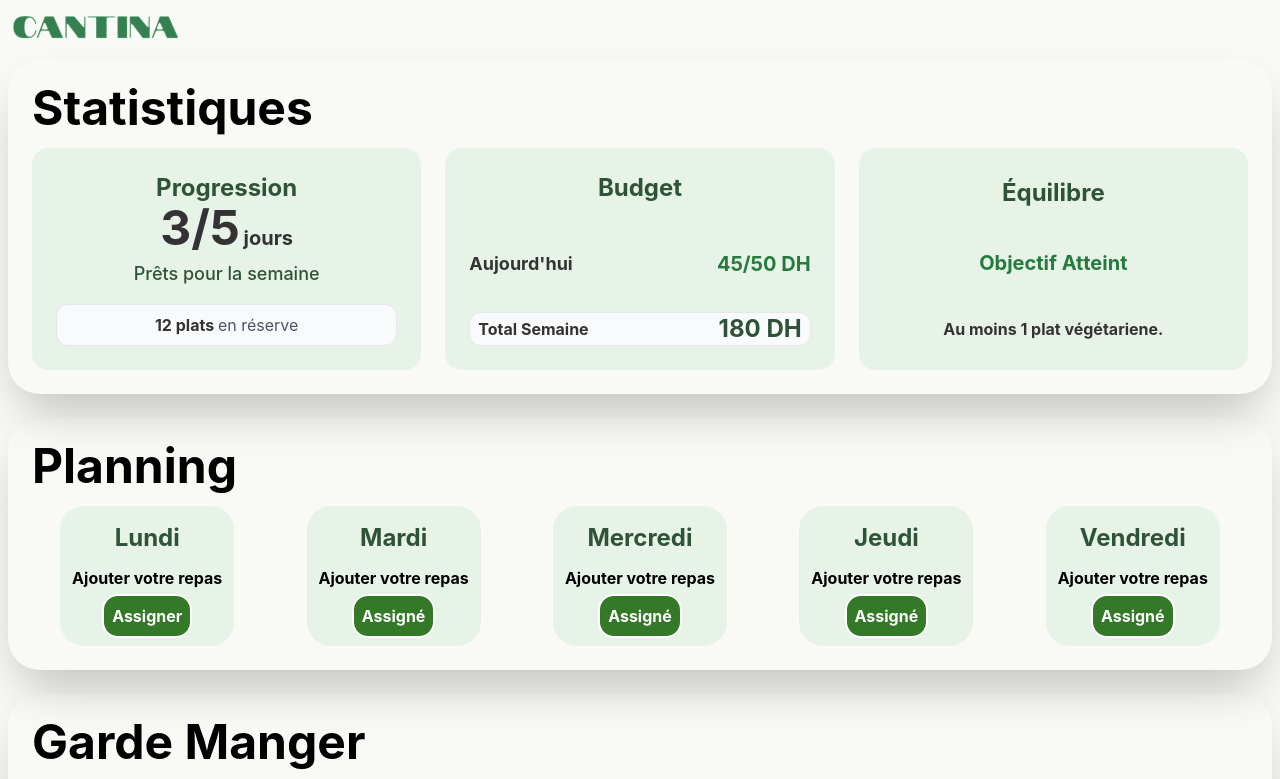
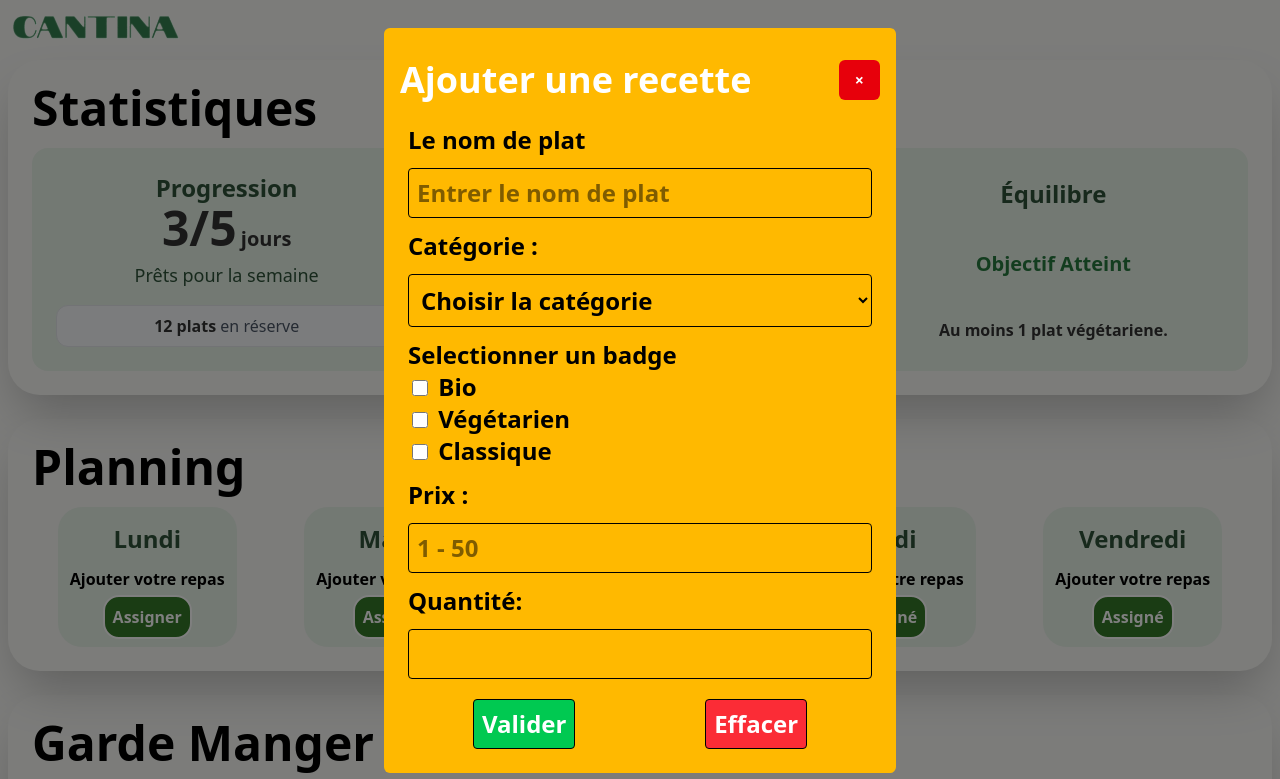
Before and after one commit to Abdellah-Belaalia/Cantine, a website: page index.html in a window 1280 px wide. Shown: the top 779 px of the page. Drawn offline with nearby package versions, Linux system fonts and the light colour scheme.

Commit message:
feat: interactive popup

```diff
--- a/index.html
+++ b/index.html
@@ -4,7 +4,8 @@
     <meta charset="UTF-8" />
     <meta name="viewport" content="width=device-width, initial-scale=1.0" />
     <title>Cantina</title>
-    <link rel="stylesheet" href="CSS/output.css" />
+
+    <script src="https://cdn.jsdelivr.net/npm/@tailwindcss/browser@4"></script>
   </head>
   <body class="bg-[#F9F9F6] font-sans font-bold">
     <header>
@@ -22,47 +23,61 @@
     </header>
 
     <main class="flex flex-col gap-2">
-
       <section class="shadow-2xl rounded-4xl p-4 m-2 h-fit">
         <h1 class="text-5xl p-2">Statistiques</h1>
 
         <div class="grid grid-cols-1 md:grid-cols-3 gap-6 p-2">
-
-    <article class="rounded-2xl p-6 h-full bg-[#E8F3E8] flex flex-col justify-center items-center text-center">
+          <article
+            class="rounded-2xl p-6 h-full bg-[#E8F3E8] flex flex-col justify-center items-center text-center"
+          >
             <h2 class="text-2xl text-[#2E5339]">Progression</h2>
             <div class="text-[#333333]">
-        <span class="text-5xl ">3/5</span>
+              <span class="text-5xl">3/5</span>
               <span class="text-xl"> jours</span>
             </div>
-      <p class="text-lg font-medium text-[#2E5339] mt-2">Prêts pour la semaine</p>
-      <div class="mt-4 bg-[#F8FAFC] p-2 rounded-xl border border-gray-200 w-full">
-        <p class="text-[#333333] font-bold">12 plats <span class="font-normal text-gray-600">en réserve</span></p>
+            <p class="text-lg font-medium text-[#2E5339] mt-2">
+              Prêts pour la semaine
+            </p>
+            <div
+              class="mt-4 bg-[#F8FAFC] p-2 rounded-xl border border-gray-200 w-full"
+            >
+              <p class="text-[#333333] font-bold">
+                12 plats
+                <span class="font-normal text-gray-600">en réserve</span>
+              </p>
             </div>
           </article>
 
-    <article class="rounded-2xl p-6 h-full bg-[#E8F3E8] flex flex-col justify-between">
-      <h2 class="text-2xl text-[#2E5339] font-bold mb-4 text-center">Budget</h2>
+          <article
+            class="rounded-2xl p-6 h-full bg-[#E8F3E8] flex flex-col justify-between"
+          >
+            <h2 class="text-2xl text-[#2E5339] font-bold mb-4 text-center">
+              Budget
+            </h2>
 
             <div class="flex justify-between items-end mb-1">
               <p class="text-lg text-[#333333] font-bold">Aujourd'hui</p>
               <p class="text-xl text-[#277A3E]">45/50 DH</p>
             </div>
 
-      <div class="bg-[#F8FAFC] px-2 rounded-xl border border-gray-200 flex justify-between items-center">
-        <p class="text-[#333333] ">Total Semaine</p>
+            <div
+              class="bg-[#F8FAFC] px-2 rounded-xl border border-gray-200 flex justify-between items-center"
+            >
+              <p class="text-[#333333]">Total Semaine</p>
               <p class="text-2xl text-[#2E5339]">180 DH</p>
             </div>
           </article>
 
-    <article class="rounded-2xl p-2 h-full bg-[#E8F3E8] flex flex-col justify-center items-center text-center gap-2">
+          <article
+            class="rounded-2xl p-2 h-full bg-[#E8F3E8] flex flex-col justify-center items-center text-center gap-2"
+          >
             <h2 class="text-2xl text-[#2E5339] font-bold m-4">Équilibre</h2>
             <p class="text-xl font-bold text-[#277A3E] m-4">Objectif Atteint</p>
-      <p class="text-md text-[#333333] m-4">Au moins 1 plat végétariene.</p>
+            <p class="text-md text-[#333333] m-4">
+              Au moins 1 plat végétariene.
+            </p>
           </article>
-
         </div>
-
-
       </section>
 
       <section class="shadow-2xl rounded-4xl p-4 m-2 h-fit">
@@ -399,12 +414,15 @@
         <div class="flex justify-between p-2 flex-wrap gap-2">
           <h1 class="text-5xl">Recettes</h1>
           <button
+            id="btn-ajout"
             type="button"
-            class="border rounded-b-2xl bg-[#D99B08] p-4 text-[#111111] w-40 text-4xl"
+            class="border rounded-b-2xl bg-[#D99B08] p-4 text-[#111111] w-40 text-4xl hover:bg-amber-200"
           >
             Ajouter
           </button>
         </div>
+        <!--la forme doit être ici-->
+
         <div class="grid gap-4 p-2">
           <article class="rounded-2xl p-2 gap-4 h-fit bg-[#E8F3E8]">
             <h2 class="p-2 text-4xl text-[#2E5339]">Les entrées</h2>
@@ -694,8 +712,91 @@
           </article>
         </div>
       </section>
+
+      <div
+        id="pop-up"
+        class="fixed flex bg-black/50 inset-0 items-center justify-center"
+      >
+        <div class="bg-amber-400 p-4 m-2 fixed rounded-md w-2/5 h-fit">
+          <!--ajouter hidden-->
+          <div class="flex justify-between items-center">
+            <h5 class="mb-4 pt-4 text-4xl text-white">Ajouter une recette</h5>
+            <button
+              id="btn-close"
+              class="bg-red-600 pl-4 pr-4 rounded-md hover:bg-red-400 h-10 text-white"
+            >
+              &times;
+            </button>
+          </div>
+          <form class="flex flex-col gap-3 w-full text-2xl p-2">
+            <label for="ptext">Le nom de plat</label>
+            <input
+              type="text"
+              class="flex border rounded p-2"
+              id="ptext"
+              name="ptext"
+              placeholder="Entrer le nom de plat"
+              value=""
+            />
+            <label for="catégorie">Catégorie :</label>
+            <select
+              name="catégorie"
+              id="catégorie"
+              class="flex flex-col w-auto border border-black rounded p-2"
+            >
+              <option value="" disabled selected>Choisir la catégorie</option>
+              <option value="entree">Entrée</option>
+              <option value="plat">Plat principal</option>
+              <option value="dessert">Dessert</option>
+            </select>
+            <div>
+              <h6>Selectionner un badge</h6>
+              <div>
+                <input type="checkbox" id="badge1" name="badge1" class="w-6 h-4"/>
+                <label for="badge1">Bio</label>
+              </div>
+              <div>
+                <input type="checkbox" id="badge2" name="badge2" class="w-6 h-4"/>
+                <label for="badge2">Végétarien</label>
+              </div>
+              <div>
+                <input type="checkbox" id="badge3" name="badge3" class="w-6 h-4"/>
+                <label for="badge3">Classique</label>
+              </div>
+            </div>
+            <label for="price" class="flex flex-col w-auto">Prix :</label>
+            <input
+              type="number"
+              id="price"
+              name="price"
+              class="border rounded p-2"
+              placeholder="1 - 50"
+            />
+            <label for="quantité">Quantité:</label>
+            <input
+              type="number"
+              id="quantity"
+              name="quantité"
+              min="1"
+              class="border rounded p-2"
+            />
+            <div class="flex justify-around mt-2">
+              <input
+                type="submit"
+                value="Valider"
+                class="bg-green-500 hover:bg-green-400 text-white rounded border-black border p-2"
+              />
+              <input
+                type="reset"
+                value="Effacer"
+                class="bg-red-500  hover:bg-red-400 text-white rounded border-black border p-2"
+              />
+            </div>
+          </form>
+        </div>
+      </div>
     </main>
-
+    <script src="index.js"></script>
     <footer>
       <div class="pied-page">
         <img src="assets/logo.png" alt="Logo" />
--- /dev/null
+++ b/index.js
@@ -0,0 +1,8 @@
+const popup = document.getElementById("pop-up");
+document.getElementById("btn-close").addEventListener('click', function(){
+    popup.classList.add('hidden')
+})
+
+document.getElementById("btn-ajout").addEventListener('click', function(){
+    popup.classList.remove('hidden')
+})
```
Lines whose indentation alone changed are shown as unchanged.
